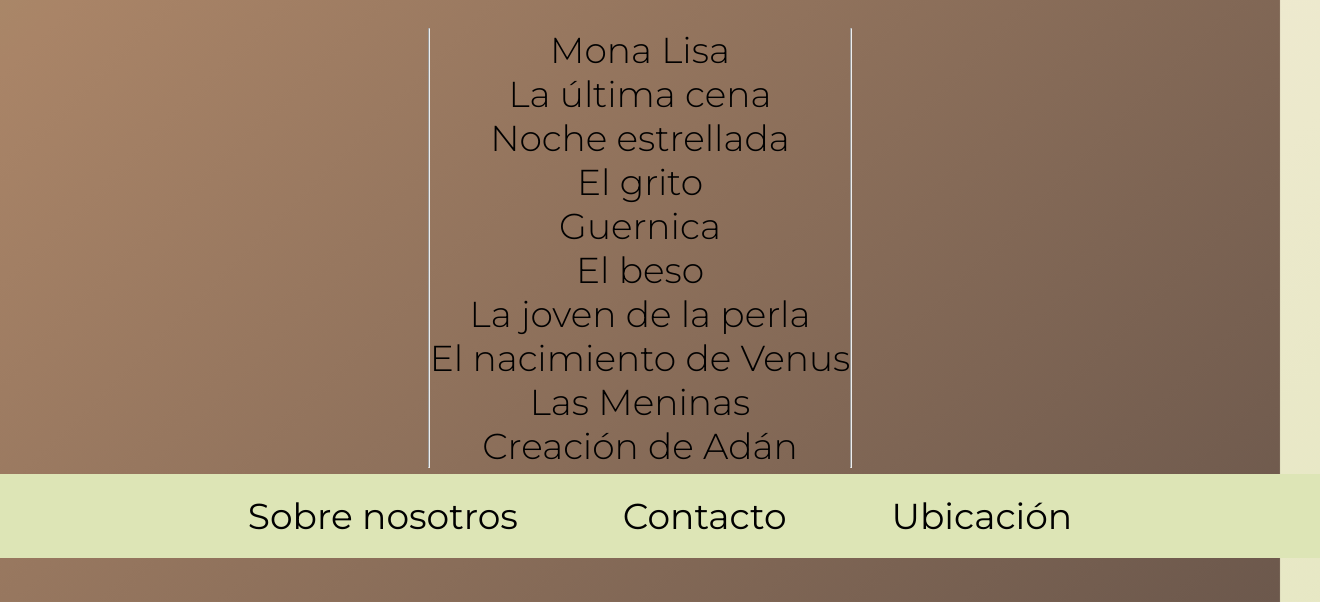
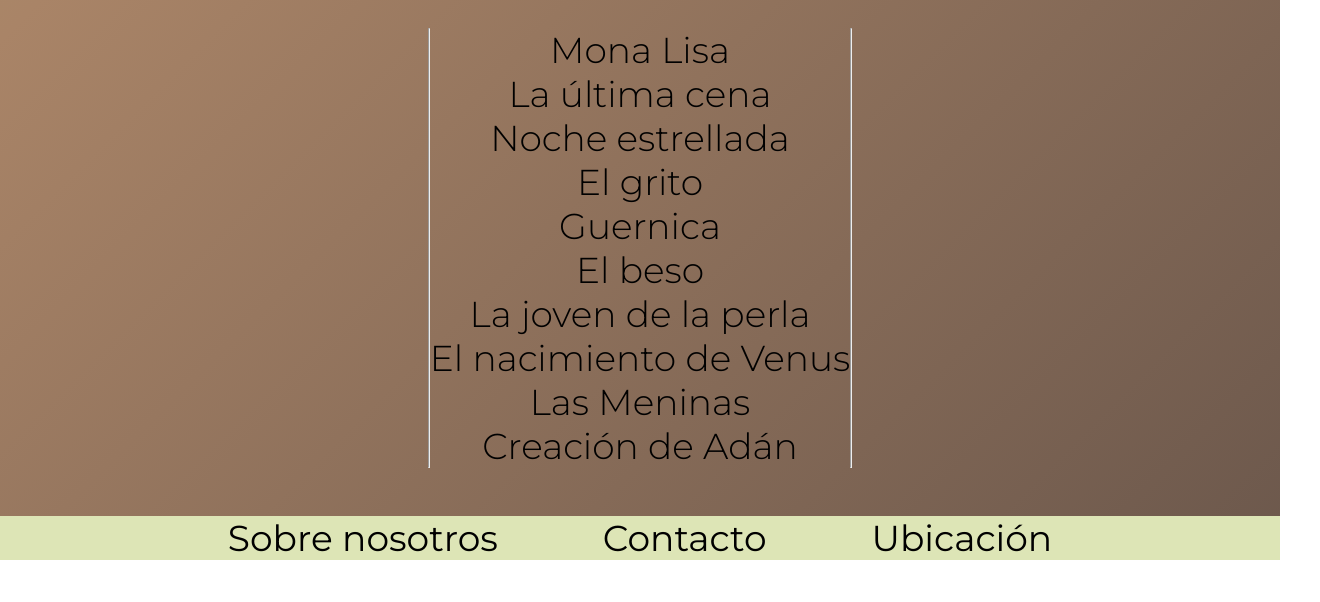
Before and after one commit to TizianoParto/GDA, a website: page index.html in a window 1280 px wide. Shown: the part 242-844 px from the top of the page, 1320 px wide, since content can reach past the window. After the commit the page ends 802 px from the top, so only its background shows below. Drawn offline with Linux system fonts and the light colour scheme.

Commit message:
footer indicaciones tutor

```diff
--- a/index.html
+++ b/index.html
@@ -2,6 +2,7 @@
     <head>
         <meta charset="UTF-8">
         <meta name="viewport" content="width=device-width, initial-scale=1.0">
+        <meta name="description" content="¡Bienvenidos a nuestra galería! Disfruta de las obas más famosas del mundo.">
         <link rel="preconnect" href="https://fonts.googleapis.com">
         <link rel="preconnect" href="https://fonts.gstatic.com" crossorigin>
         <link href="https://fonts.googleapis.com/css2?family=Montserrat:wght@300;400&display=swap" rel="stylesheet">
--- a/scss/layout/body.scss
+++ b/scss/layout/body.scss
@@ -1,4 +1,5 @@
 body{
+    position: relative;
     min-height: 100vh;
     background-image: linear-gradient(135deg, #f0ead2, #dde5b6, #adc178, #a98467, #6c584c);
     background-size: 500%;
--- a/scss/layout/footer.scss
+++ b/scss/layout/footer.scss
@@ -1,9 +1,8 @@
 footer{
-    position: sticky;
+    position: absolute;
     bottom: 0;
     width: 100%;
     background-color: #dde5b6;
-    padding: 20px;
     text-align: center;
 
     h3{
```
Also changed, not shown: paginas/ubicacion.html (+1 -0 lines), css/main.css, 1 other file.
